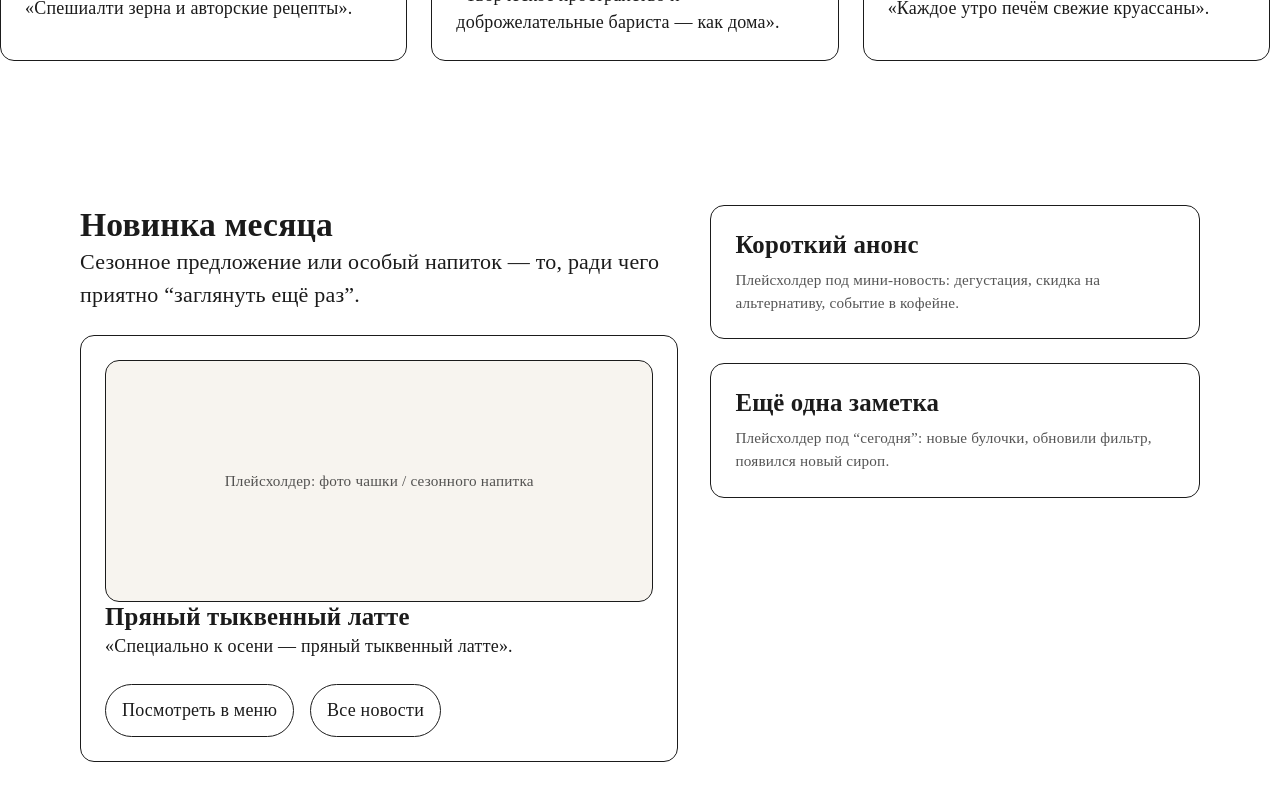
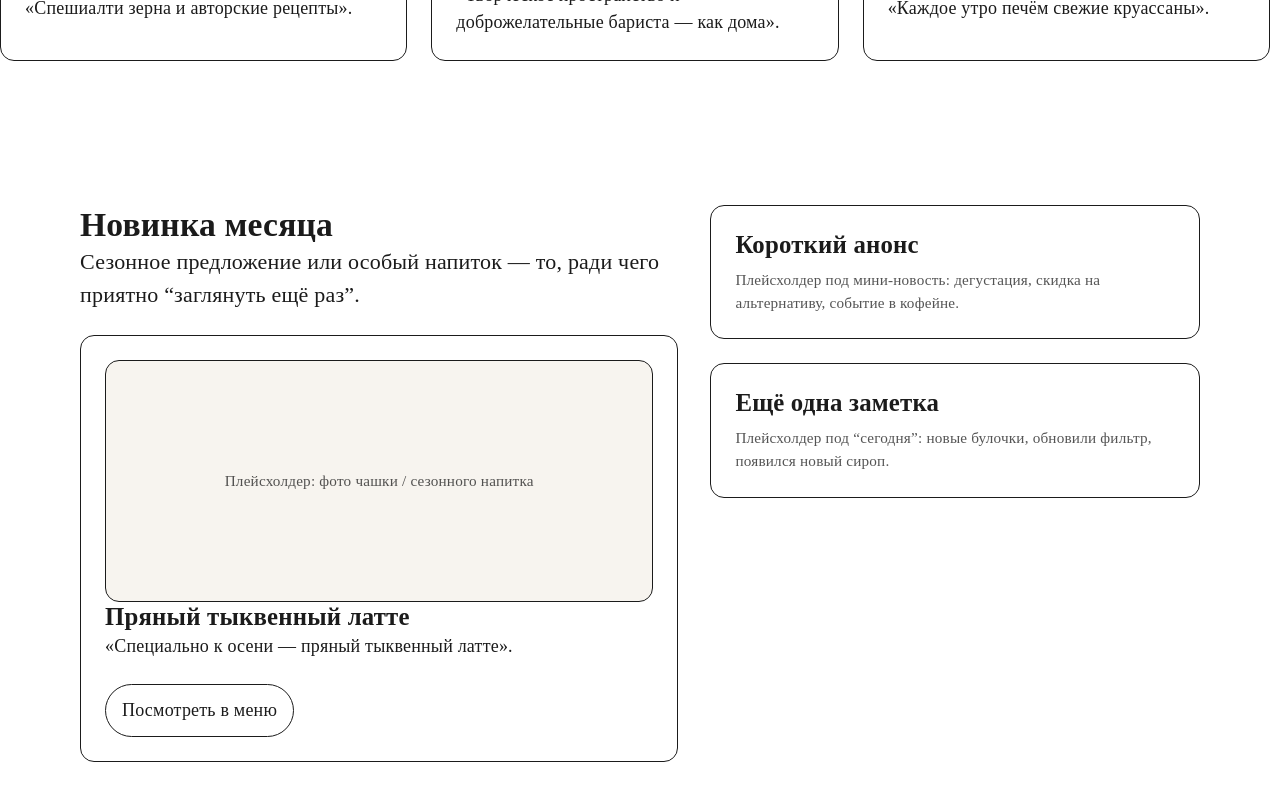
Before and after one commit to ALDYNEC-07/beno-coffe, a Next.js app: page / in a window 1280 px wide. Shown: the part 1085-1885 px from the top of the page. Built offline with nearby package versions, Linux system fonts and the light colour scheme.

Commit message:
убрал кнопку все новости

```diff
--- a/src/components/NewMonth/NewMonth.tsx
+++ b/src/components/NewMonth/NewMonth.tsx
@@ -1,12 +1,12 @@
 /*
  Этот файл определяет секцию "Новинка месяца".
  Он показывает описание сезонного предложения, карточку напитка и краткие анонсы.
- Человек может узнать о новинке и перейти в меню или новости.
+ Человек может узнать о новинке и перейти в меню.
 */
 import Link from "next/link";
 import styles from "./NewMonth.module.css";
 
-// Этот объект хранит данные о напитке месяца и кнопках для перехода.
+// Этот объект хранит данные о напитке месяца и кнопке для перехода.
 const monthlySpecial = {
   title: "Пряный тыквенный латте",
   description: "«Специально к осени — пряный тыквенный латте».",
@@ -16,8 +16,6 @@ const monthlySpecial = {
   mediaNote: "Плейсхолдер: фото чашки / сезонного напитка",
   menuLabel: "Посмотреть в меню",
   menuLink: "/menu#seasonal",
-  newsLabel: "Все новости",
-  newsLink: "/news",
 };
 
 // Этот список хранит короткие анонсы, которые дополняют новинку месяца.
@@ -54,13 +52,10 @@ export default function NewMonth() {
                 </div>
                 <h3 className={styles.subtitle}>{monthlySpecial.title}</h3>
                 <p className={styles.note}>{monthlySpecial.description}</p>
-                {/* Этот блок показывает кнопки для перехода к меню и новостям. */}
+                {/* Этот блок показывает кнопку для перехода к меню. */}
                 <div className={styles.metaRow}>
                   <Link className={styles.button} href={monthlySpecial.menuLink}>
                     {monthlySpecial.menuLabel}
-                  </Link>
-                  <Link className={styles.button} href={monthlySpecial.newsLink}>
-                    {monthlySpecial.newsLabel}
                   </Link>
                 </div>
               </div>
```
Also changed, not shown: 1 other file (tests, documents, lock files or other folders).
